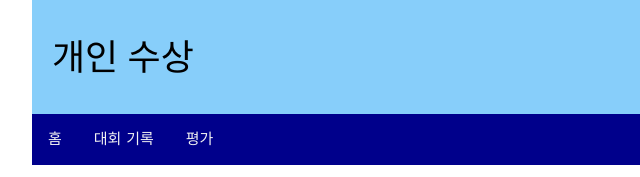
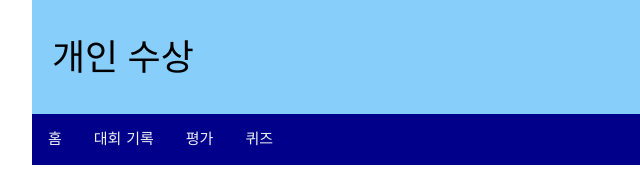
Before and after one commit to namsanguk/nam-2, a plain HTML site: page 2.html in a window 1280 px wide. Shown: the top 177 px of the page, 133-773 px from the left. Drawn offline with nearby package versions, Linux system fonts and the light colour scheme.

Commit message:
Add files via upload

```diff
--- a/2.html
+++ b/2.html
@@ -61,6 +61,7 @@
         <a href="./index.html" >홈</a>
         <a href="./1.html" >대회 기록</a>
         <a href="./3.html" >평가</a>
+        <a href="./4.html">퀴즈</a>
     </div>
     <ul id="ul1">
         <li>FIFA FIFPro 월드 XI : 2020 </li>
```
Also changed, not shown: 1.html (+1 -0 lines), 3.html (+1 -0 lines).
